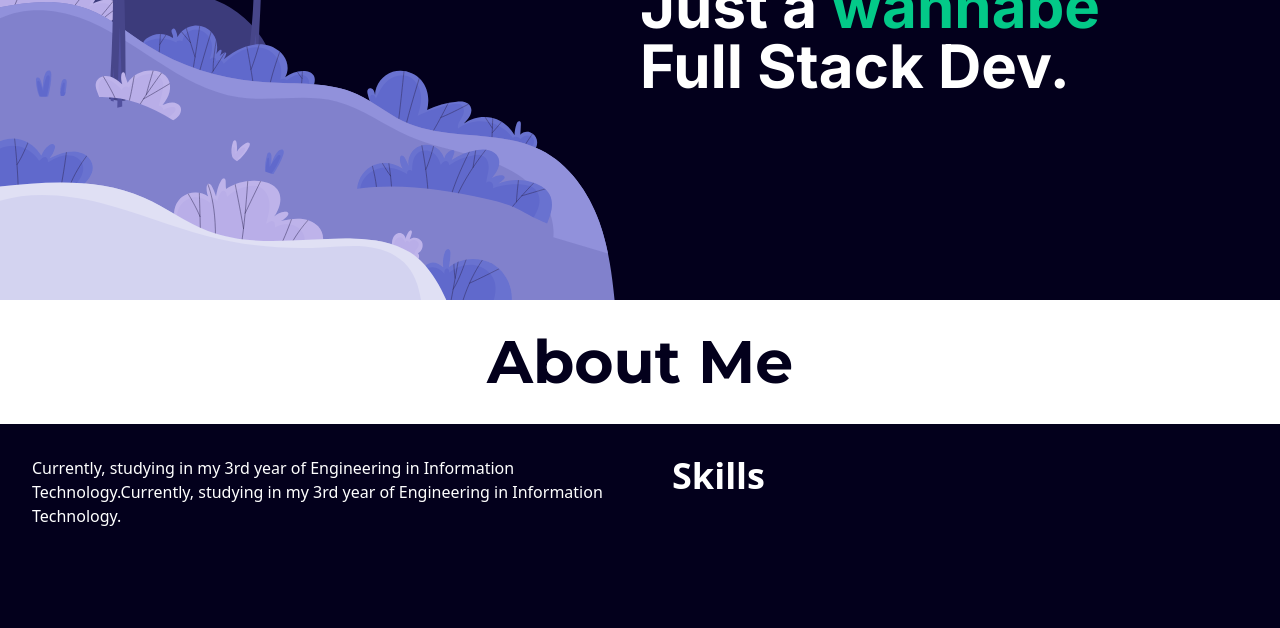
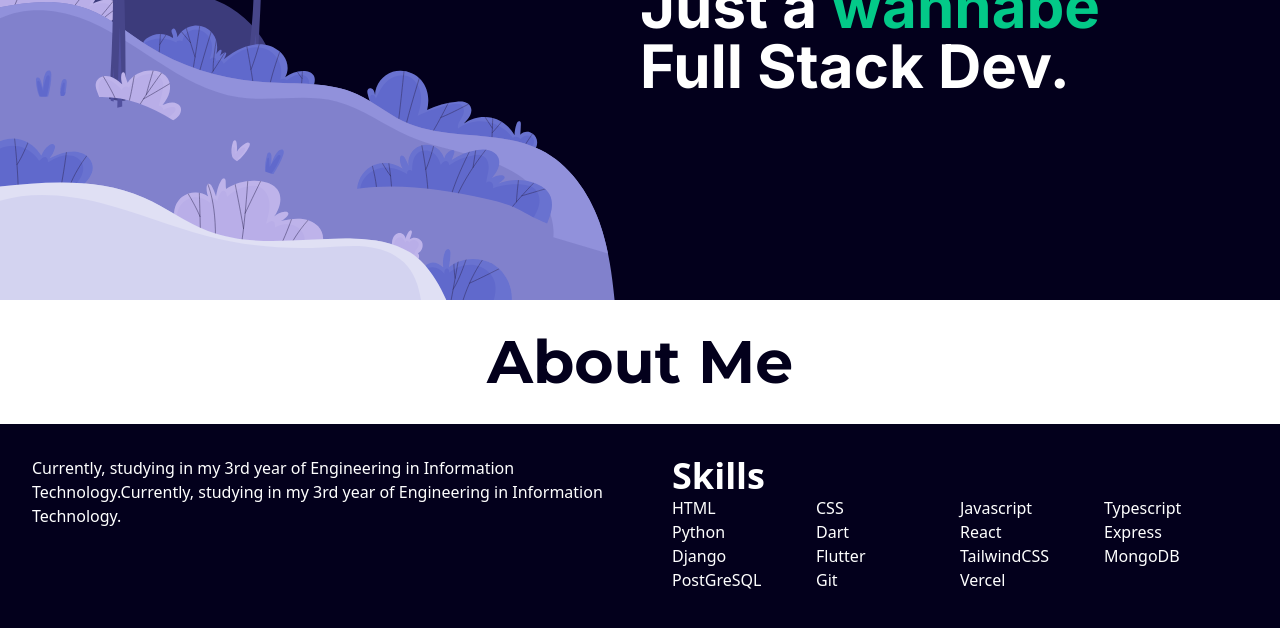
Before and after one commit to sanket-16/portfolio-2.0, a React (Vite) app: page / in a window 1280 px wide. Shown: the part 500-1128 px from the top of the page. Built offline with nearby package versions, Linux system fonts and the light colour scheme.

Commit message:
mapping of skills completed

```diff
--- /dev/null
+++ b/src/Skills.json
@@ -0,0 +1,94 @@
+{
+  "skills": [
+    {
+      "id": 1,
+      "name": "HTML",
+      "icon": "<AiFillHtml5/>",
+      "category": ""
+    },
+    {
+      "id": 2,
+      "name": "CSS",
+      "icon": "",
+      "category": ""
+    },
+    {
+      "id": 3,
+      "name": "Javascript",
+      "icon": "",
+      "category": ""
+    },
+    {
+      "id": 4,
+      "name": "Typescript",
+      "icon": "",
+      "category": ""
+    },
+    {
+      "id": 5,
+      "name": "Python",
+      "icon": "",
+      "category": ""
+    },
+    {
+      "id": 6,
+      "name": "Dart",
+      "icon": "",
+      "category": ""
+    },
+    {
+      "id": 7,
+      "name": "React",
+      "icon": "",
+      "category": ""
+    },
+    {
+      "id": 8,
+      "name": "Express",
+      "icon": "",
+      "category": ""
+    },
+    {
+      "id": 9,
+      "name": "Django",
+      "icon": "",
+      "category": ""
+    },
+    {
+      "id": 10,
+      "name": "Flutter",
+      "icon": "",
+      "category": ""
+    },
+    {
+      "id": 11,
+      "name": "TailwindCSS",
+      "icon": "",
+      "category": ""
+    },
+    {
+      "id": 12,
+      "name": "MongoDB",
+      "icon": "",
+      "category": ""
+    },
+    {
+      "id": 13,
+      "name": "PostGreSQL",
+      "icon": "",
+      "category": ""
+    },
+    {
+      "id": 14,
+      "name": "Git",
+      "icon": "",
+      "category": ""
+    },
+    {
+      "id": 15,
+      "name": "Vercel",
+      "icon": "",
+      "category": ""
+    }
+  ]
+}
--- /dev/null
+++ b/src/components/Icon.tsx
@@ -0,0 +1,12 @@
+import React from 'react';
+import { AiFillHtml5 } from 'react-icons/ai';
+
+type IconProps = {
+  icon: string;
+};
+
+function Icon({ icon }: IconProps) {
+  return <></>;
+}
+
+export default Icon;
--- a/src/components/SkillCard.tsx
+++ b/src/components/SkillCard.tsx
@@ -1,7 +1,14 @@
 import React from 'react';
+import { Skill } from '../types/Skill';
+import Icon from './Icon';
+import { AiFillHtml5 } from 'react-icons/ai';
 
-function SkillCard() {
-  return <div>SkillCard</div>;
+type SkillCardProps = {
+  skill: Skill;
+};
+
+function SkillCard({ skill }: SkillCardProps) {
+  return <div>{skill.name}</div>;
 }
 
 export default SkillCard;
--- a/src/sections/About.tsx
+++ b/src/sections/About.tsx
@@ -1,4 +1,7 @@
 import React from 'react';
+import { Skill } from '../types/Skill';
+import SkillCard from '../components/SkillCard';
+import Skills from '../Skills.json';
 
 function About() {
   return (
@@ -21,7 +24,11 @@ function About() {
         </div>
         <div className="p-8">
           <h2 className="md:text-4xl text-xl font-bold">Skills</h2>
-          <div></div>
+          <div className="grid grid-cols-4">
+            {Skills.skills.map((skill) => (
+              <SkillCard skill={skill} />
+            ))}
+          </div>
         </div>
       </div>
     </div>
--- /dev/null
+++ b/src/types/Skill.ts
@@ -0,0 +1,6 @@
+export type Skill = {
+  id: Number;
+  name: string;
+  icon: string;
+  category: string;
+};
```
Also changed, not shown: 1 other file (tests, documents, lock files or other folders).
